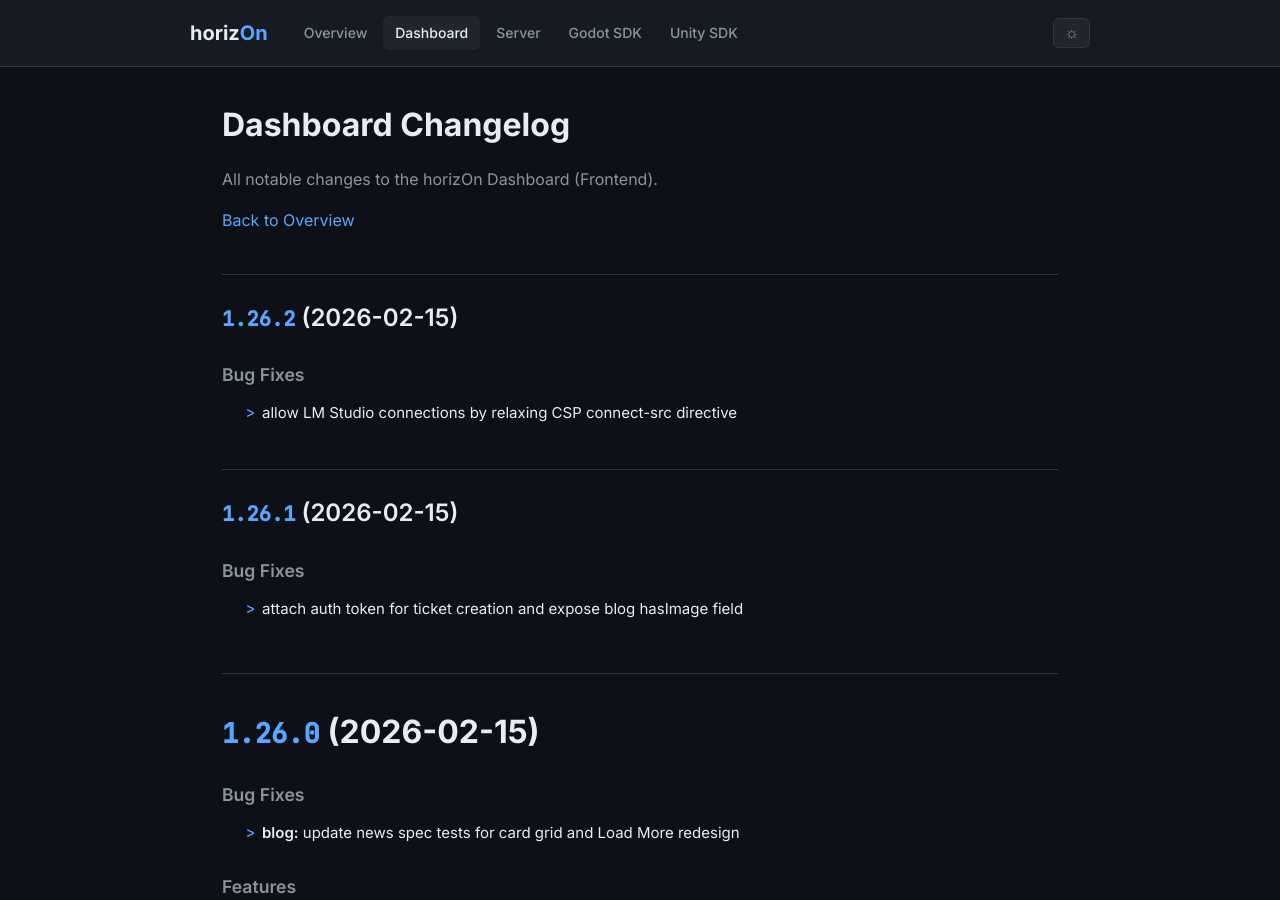
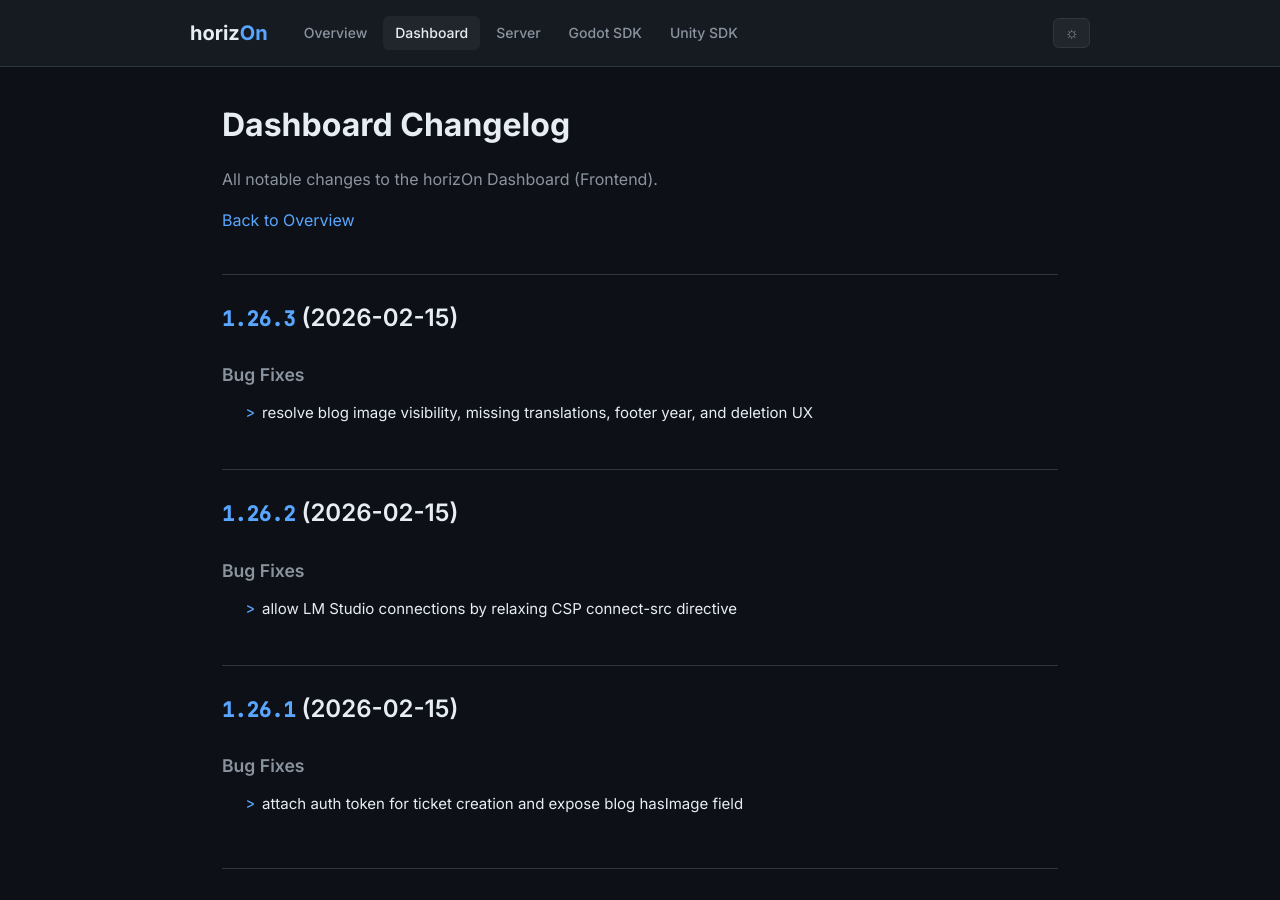
Before and after one commit to ProjectMakersDE/horizOn-Changelog, a Jekyll site: the page built from dashboard-changelog.md, in a window 1280 px wide and 900 px high. Built offline with Jekyll 4.4.1, drawn with Linux system fonts in a browser that asks for light colours.

Commit message:
chore: sync changelogs [skip ci]

```diff
--- a/dashboard-changelog.md
+++ b/dashboard-changelog.md
@@ -8,6 +8,13 @@ title: Dashboard Changelog
 All notable changes to the horizOn Dashboard (Frontend).
 
 [Back to Overview](.)
+
+## [1.26.3](https://github.com/ProjectMakersDE/horizOn-Dashboard/compare/v1.26.2...v1.26.3) (2026-02-15)
+
+
+### Bug Fixes
+
+* resolve blog image visibility, missing translations, footer year, and deletion UX ([ed03c0d](https://github.com/ProjectMakersDE/horizOn-Dashboard/commit/ed03c0df9ce16d25d3c3e4e663144c088e034077))
 
 ## [1.26.2](https://github.com/ProjectMakersDE/horizOn-Dashboard/compare/v1.26.1...v1.26.2) (2026-02-15)
 
```
Also changed, not shown: index.md (+1 -1 lines).
